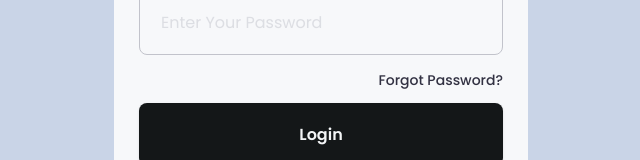
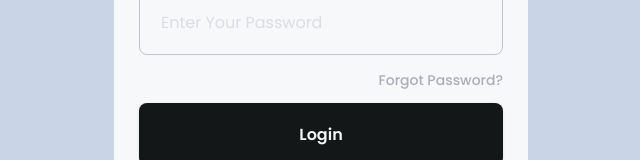
Before and after one commit to christiantriadataro/jayoma-bot-web-app, a React (Vite) app: page /login in a window 1280 px wide. Shown: the part 417-577 px from the top of the page, without its empty margins (319-959 px from the left). Built offline with nearby package versions, Linux system fonts and the light colour scheme.

Commit message:
fix:⚡ cursor-pointer in forgot password

```diff
--- a/src/pages/Login.tsx
+++ b/src/pages/Login.tsx
@@ -27,8 +27,8 @@ const Login = () => {
                     <CustomInput placeholder="Enter Your Email"/>
                     <CustomInput type="password" placeholder="Enter Your Password"/>
                 </div>
-                <p className="mt-[15px] font-medium text-[14px] text-right text-[#323142]"
-                   onClick={handleForgotPassword}>Forgot Password?</p>
+                <p className="cursor-pointer text-[#ACADB9] mt-[15px] font-medium text-[14px] text-right text-[#323142]"
+                  onClick={handleForgotPassword}>Forgot Password?</p>
                 <CustomButton text="Login" variant="black" cn="mt-3" onClick={handleWelcomeHome}/>
                 <p className="cursor-pointer text-[#ACADB9] text-center mt-[11px]">Create New Account?<span
                     className="mt-[15px] text-[14px] text-right text-[#323142] font-bold" onClick={handleSignup}> Sign Up</span>
```
